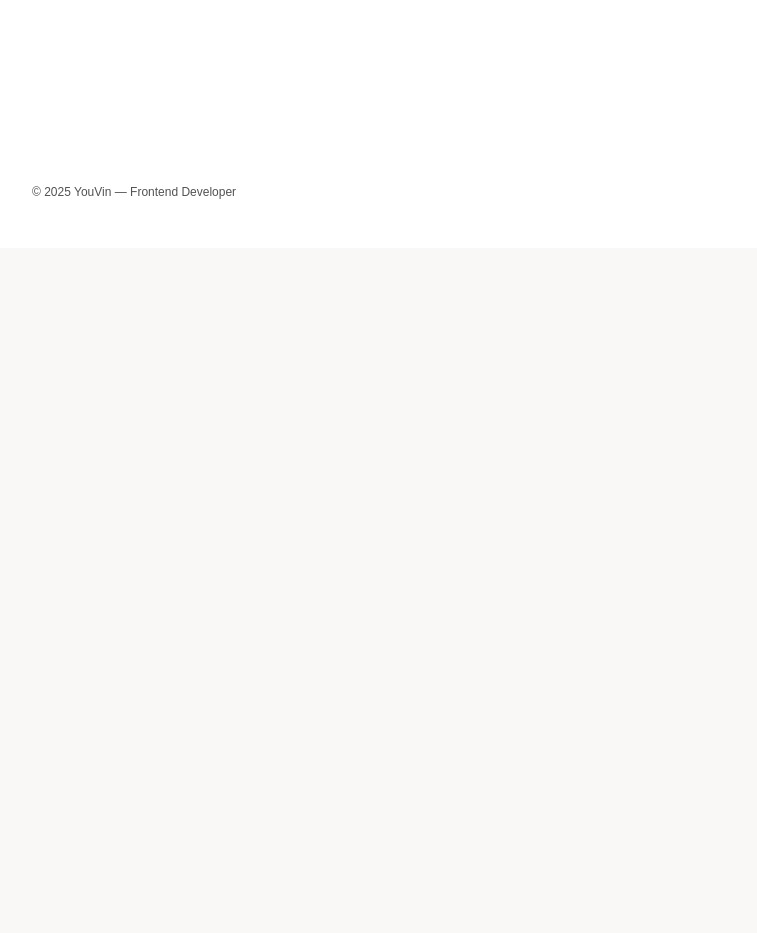
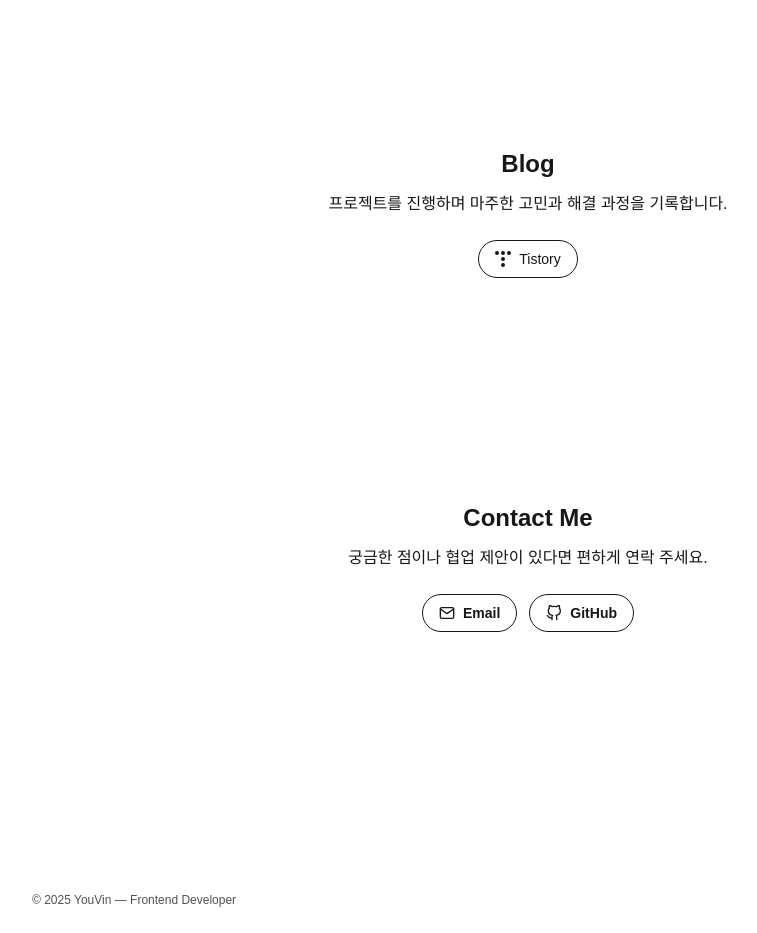
Before and after one commit to YouVin/youvin-portfolio, a Next.js app: page / in a window 1280 px wide. Shown: the part 2200-3133 px from the top of the page, without its empty margins (112-869 px from the left). Before the commit the page ends 2448 px from the top, so only its background shows below. Built offline with nearby package versions, Linux system fonts and the light colour scheme.

Commit message:
블로그 및 컨택트 섹션 추가

```diff
--- a/app/(site)/page.tsx
+++ b/app/(site)/page.tsx
@@ -3,6 +3,8 @@ import HeroSection from "@/app/components/sections/HeroSection";
 import SkillsSection from "@/app/components/sections/SkillsSection";
 import ProjectsSection from "@/app//components/sections/ProjectsSection";
 import SiteHeader from "@/app//components/SiteHeader";
+import BlogSection from "../components/sections/BlogSection";
+import ContactSection from "../components/sections/ContactSection";
 
 export default function HomePage() {
   return (
@@ -16,6 +18,8 @@ export default function HomePage() {
       <div className="space-y-[14vh] md:space-y-[18vh] lg:space-y-[20vh]">
         <SkillsSection variant="teaser" />
         <ProjectsSection />
+        <BlogSection />
+        <ContactSection />
       </div>
     </main>
   );
--- /dev/null
+++ b/app/components/sections/BlogSection.tsx
@@ -0,0 +1,62 @@
+"use client";
+
+import Link from "next/link";
+import { Section } from "@/app/components/Section";
+import Reveal from "@/app/components/Reveal";
+import { SiTistory, SiNotion } from "react-icons/si";
+
+const BLOG_LINKS = [
+  {
+    label: "Tistory",
+    href: "https://youvin.tistory.com",
+    icon: SiTistory,
+  },
+];
+
+export default function BlogSection() {
+  return (
+    <Section id="blog" className="my-50">
+      <div className="mx-auto max-w-2xl text-center">
+        <Reveal
+          as="h2"
+          intensity="bold"
+          className="text-xl md:text-2xl font-extrabold"
+        >
+          Blog
+        </Reveal>
+
+        <Reveal
+          as="p"
+          intensity="base"
+          delay={0.08}
+          className="mt-3 text-sm md:text-base text-muted"
+        >
+          프로젝트를 진행하며 마주한 고민과 해결 과정을 기록합니다.
+        </Reveal>
+
+        <Reveal
+          as="div"
+          intensity="soft"
+          delay={0.16}
+          className="mt-6 flex justify-center gap-3"
+        >
+          {BLOG_LINKS.map((item) => {
+            const Icon = item.icon;
+            return (
+              <Link
+                key={item.label}
+                href={item.href}
+                target="_blank"
+                rel="noopener noreferrer"
+                className="inline-flex cursor-pointer items-center gap-2 rounded-full border border-foreground/15 bg-white/60 px-4 py-2 text-sm font-medium text-foreground/90 transition hover:bg-white/80 hover:border-foreground/25"
+              >
+                <Icon className="h-4 w-4" />
+                {item.label}
+              </Link>
+            );
+          })}
+        </Reveal>
+      </div>
+    </Section>
+  );
+}
--- /dev/null
+++ b/app/components/sections/ContactSection.tsx
@@ -0,0 +1,67 @@
+"use client";
+
+import Link from "next/link";
+import { Section } from "@/app/components/Section";
+import Reveal from "@/app/components/Reveal";
+import { FiMail, FiGithub } from "react-icons/fi";
+
+const CONTACT_LINKS = [
+  {
+    label: "Email",
+    href: "mailto:youvin@email.com",
+    icon: FiMail,
+  },
+  {
+    label: "GitHub",
+    href: "https://github.com/YouVin",
+    icon: FiGithub,
+  },
+];
+
+export default function ContactSection() {
+  return (
+    <Section id="contact" className="my-50">
+      <div className="mx-auto max-w-2xl text-center">
+        <Reveal
+          as="h2"
+          intensity="bold"
+          className="text-xl md:text-2xl font-extrabold"
+        >
+          Contact Me
+        </Reveal>
+
+        <Reveal
+          as="p"
+          intensity="base"
+          delay={0.08}
+          className="mt-3 text-sm md:text-base text-muted"
+        >
+          궁금한 점이나 협업 제안이 있다면 편하게 연락 주세요.
+        </Reveal>
+
+        <Reveal
+          as="div"
+          intensity="soft"
+          delay={0.16}
+          className="mt-6 flex justify-center gap-3"
+        >
+          {CONTACT_LINKS.map((item) => {
+            const Icon = item.icon;
+            return (
+              <Link
+                key={item.label}
+                href={item.href}
+                target={item.href.startsWith("mailto") ? undefined : "_blank"}
+                rel="noopener noreferrer"
+                className="inline-flex cursor-pointer items-center gap-2 rounded-full border border-foreground/20 bg-white/80 px-4 py-2 text-sm font-semibold text-foreground transition hover:bg-secondary/50"
+              >
+                <Icon className="h-4 w-4" />
+                {item.label}
+              </Link>
+            );
+          })}
+        </Reveal>
+      </div>
+    </Section>
+  );
+}
--- a/lib/projects.ts
+++ b/lib/projects.ts
@@ -40,7 +40,7 @@ export const projects: Project[] = [
   {
     slug: "dotori-island",
     title: "도토리섬 (Dotori Island)",
-    period: "2025.06 - 2025.07",
+    period: "2025.07 - 2025.08",
     stack: [
       "Next.js",
       "React",
```
